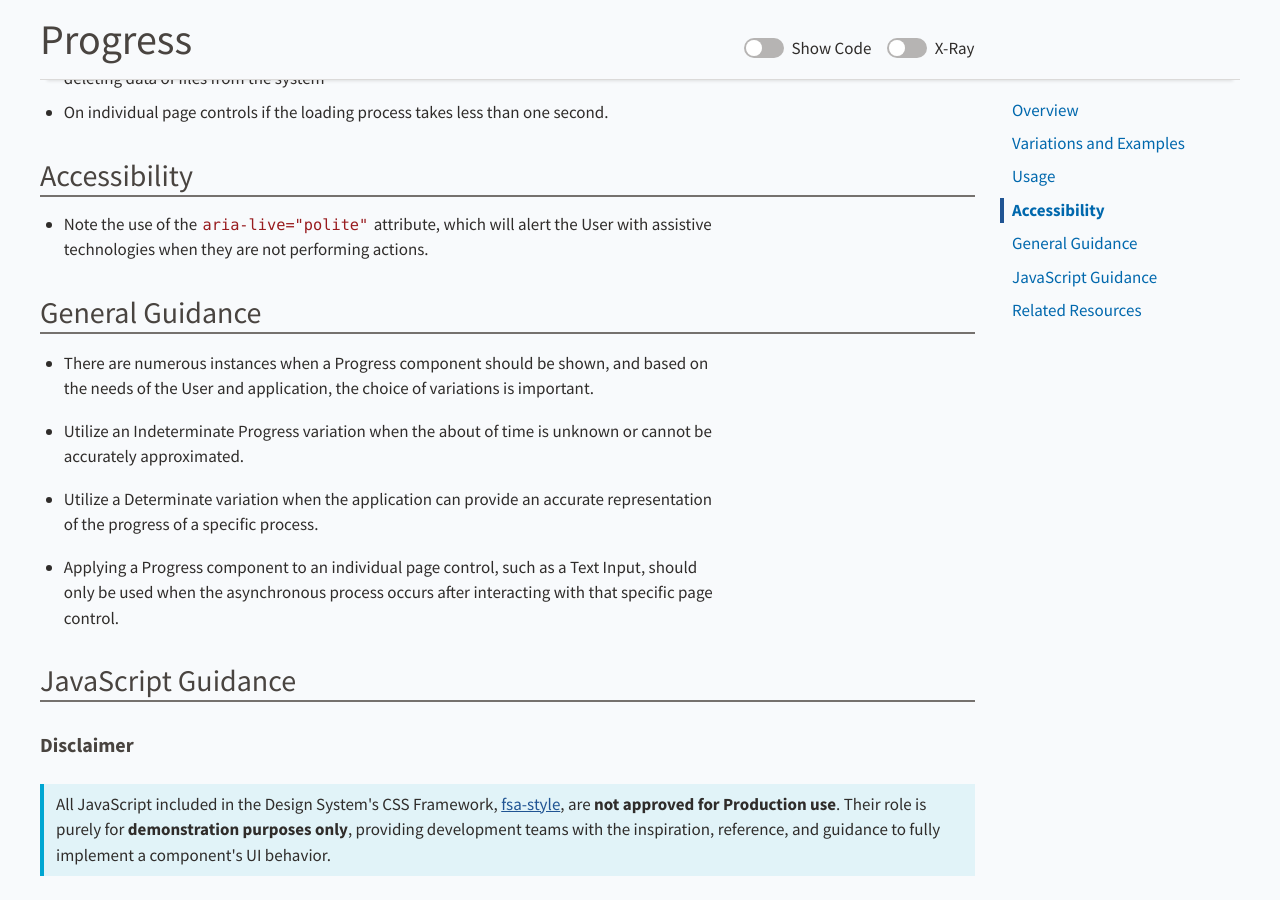
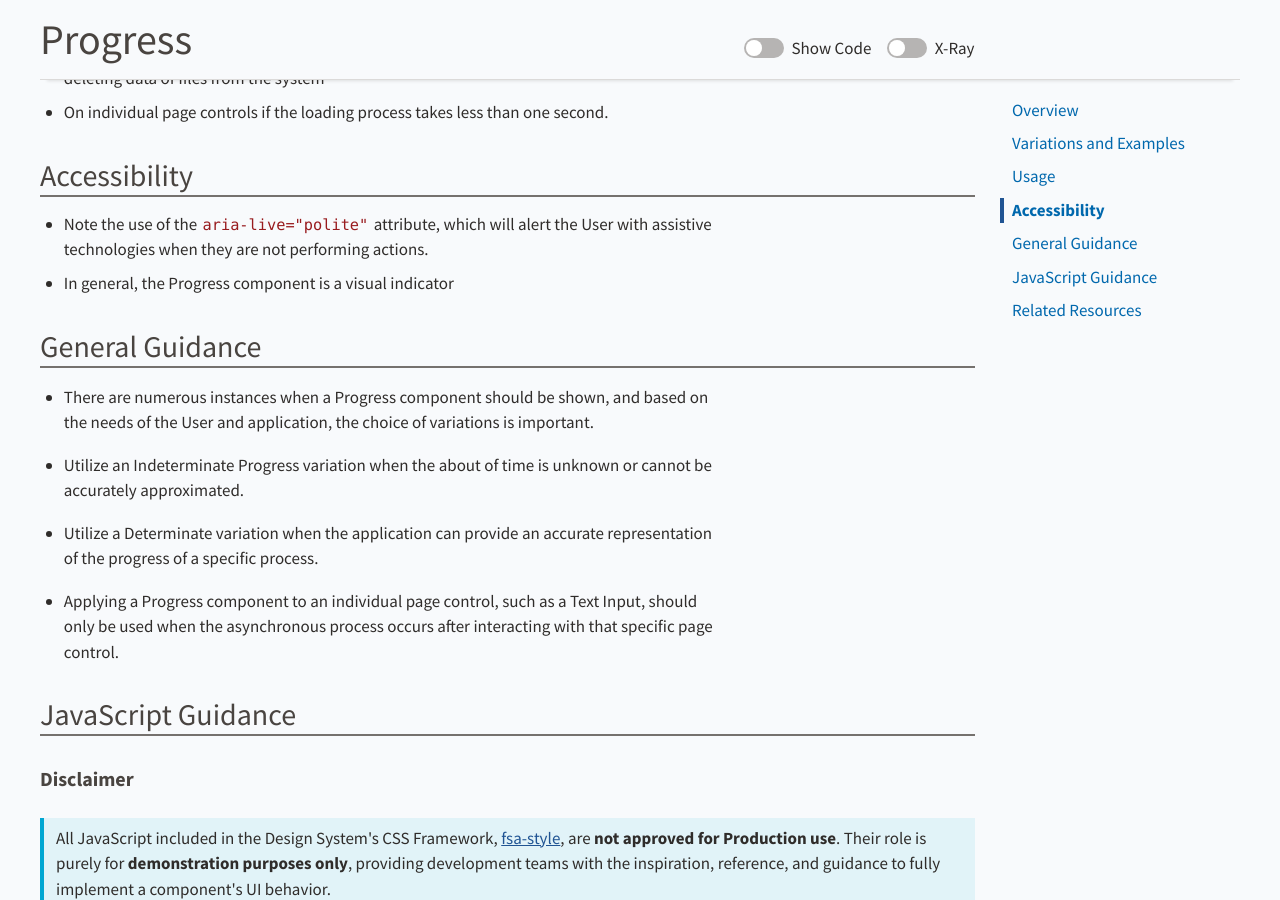
Before and after one commit to USDA-FSA/fsa-design-system, a Jekyll site: the page built from components/progress/index.md, in a window 1280 px wide and 900 px high, scrolled down 4373 px. Built offline with Jekyll 4.4.1, drawn with Linux system fonts in a browser that asks for light colours.

Commit message:
clean up [appends #294]

```diff
--- a/components/progress/index.md
+++ b/components/progress/index.md
@@ -559,6 +559,7 @@ Progress indicators are styled with `class="fsa-progress [fsa-progress--[variati
 ## Accessibility
 
 * Note the use of the `aria-live="polite"` attribute, which will alert the User with assistive technologies when they are not performing actions.
+* In general, the Progress component is a visual indicator
 
 ## General Guidance
 
```
